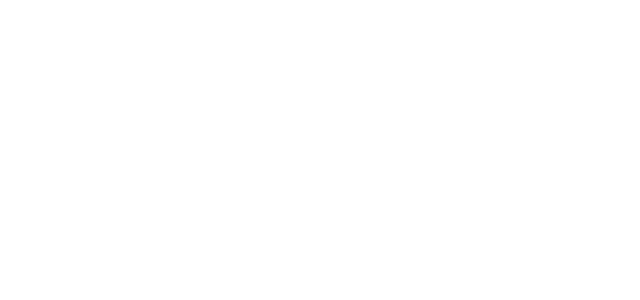
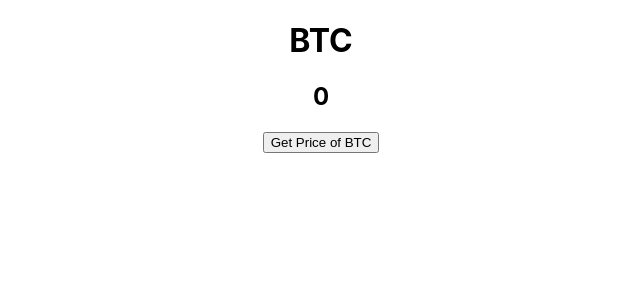
Before and after one commit to brandngo/cryptoticker, a React (Create React App) app: page / in a window 1280 px wide. Shown: the top 300 px of the page, without its empty margins (319-959 px from the left). Built offline with nearby package versions, Linux system fonts and the light colour scheme.

Commit message:
added coinbase api

```diff
--- a/package.json
+++ b/package.json
@@ -7,6 +7,7 @@
     "@testing-library/react": "^11.2.6",
     "@testing-library/user-event": "^12.8.3",
     "bootstrap": "^4.6.0",
+    "express": "^4.17.1",
     "react": "^17.0.2",
     "react-bootstrap": "^1.5.2",
     "react-dom": "^17.0.2",
--- a/src/App.js
+++ b/src/App.js
@@ -1,10 +1,12 @@
 import logo from "./logo.svg";
 import "./App.css";
 import { Container, Row, Col } from "react-bootstrap";
+import Crypto from './components/Crypto.js';
 
 function App() {
   return (
     <div className="App">
+      <Crypto title="BTC"></Crypto>
       <Container>
         <Row>
           <Col></Col>
--- a/src/components/Crypto.js
+++ b/src/components/Crypto.js
@@ -1,15 +1,58 @@
 import React, { useState, useEffect } from "react";
-import { Container, Row, Col } from "react-bootstrap";
+import { Container, Row, Col, Button } from "react-bootstrap";
 
-function Crypto() {
-  const [] = useState();
+function Crypto(props) {
+  const [value, setValue] = useState(0);
+
+  /*
+  useEffect(() => {
+    const apiUrl = 'https://api.coinbase.com/v2/exchange-rates?currency=' + props.title;
+    fetch(apiUrl)
+    .then((res) => res.json())
+    .then((data) => {
+      setValue(data.rates["USD"]);
+    });
+
+  }, []);
+
+  */
+
+  const title = props.title;
+  const findPrice = async (title) => {
+    const apiUrl = 'https://api.coinbase.com/v2/exchange-rates?currency=' + title;
+    let dataObj = [];
+    fetch(apiUrl)
+    .then((res) => res.json())
+    .then((data) => (dataObj = data));
+    //let data1 = JSON.parse(JSON.stringify(dataObj));
+    await setValue(dataObj.currency);
+    /*
+    if (dataObj.hasOwnProperty('rates')) {
+      console.log(dataObj.rates);
+
+    } else {
+      console.log("err");
+
+    }
+    */
+  }
+
+  //setInterval( , 1000);
 
   return (
     <div>
       <Container>
-
+        <Row>
+          <h1>{title}</h1>
+        </Row>
+        <Row>
+          <h2>{value}</h2>
+          <Button onClick={() => findPrice(title)}>Get Price of BTC</Button>
+        </Row>
 
       </Container>
     </div>
   );
 }
+
+export default Crypto;
```
Also changed, not shown: 1 other file (tests, documents, lock files or other folders).
